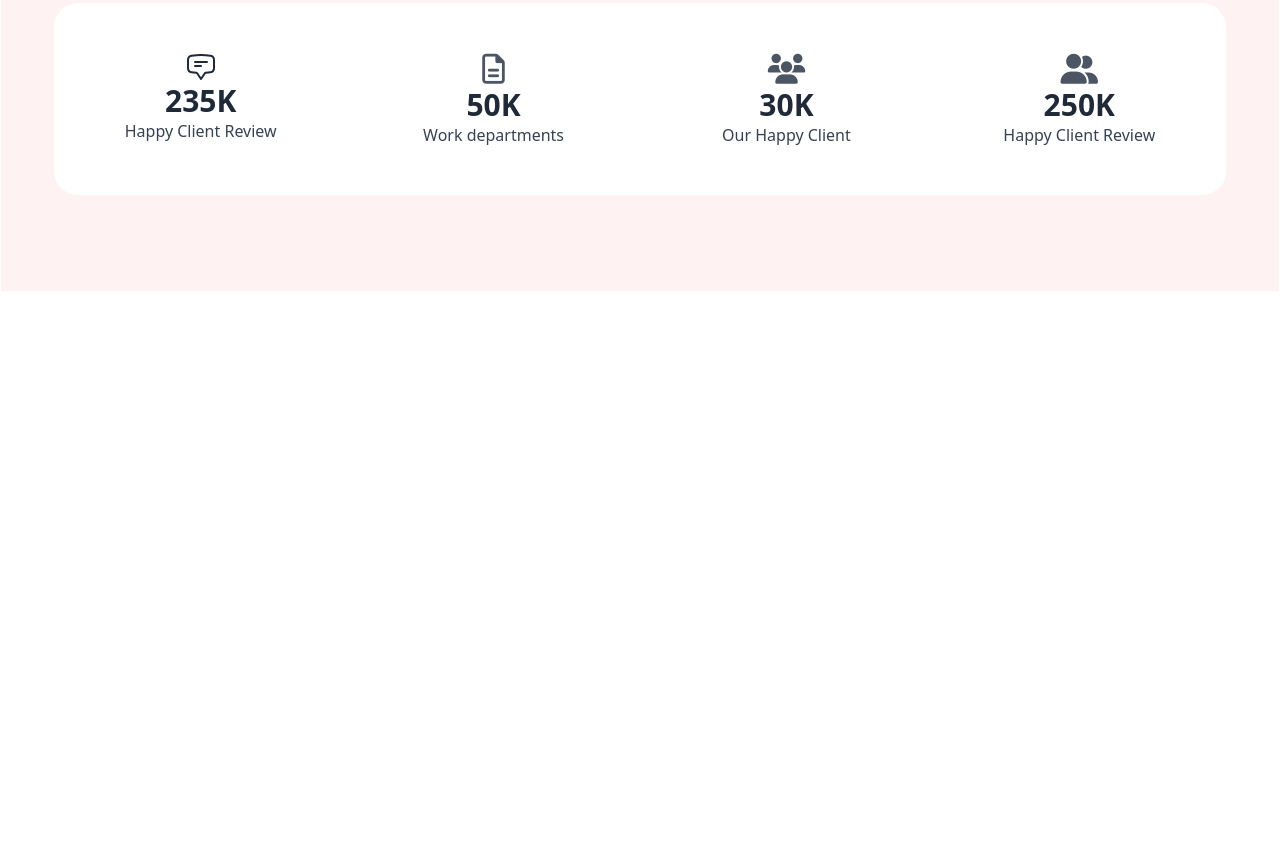
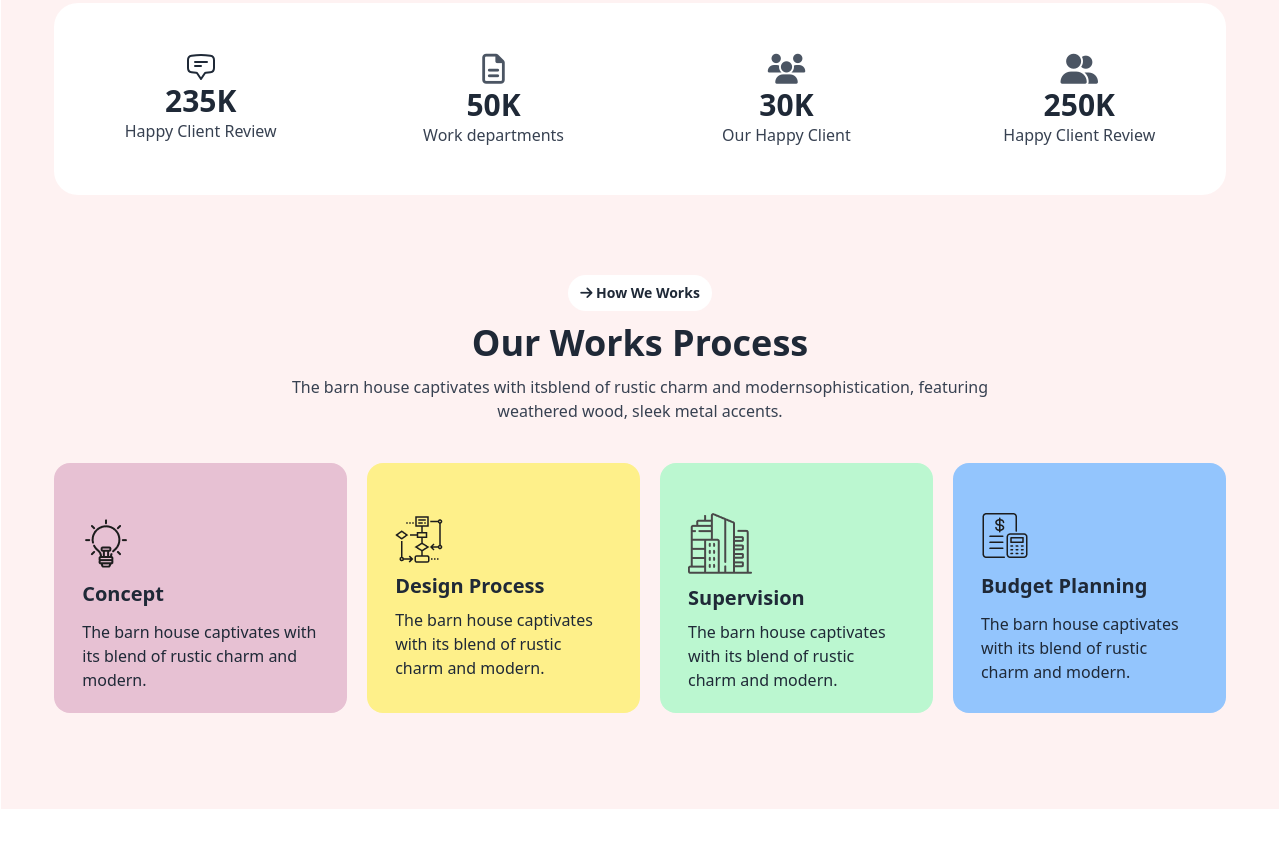
Before and after one commit to WebRiaz176/assignment-3, a plain HTML site: page index.html in a window 1280 px wide. Shown: the part 1522-2364 px from the top of the page. Before the commit the page ends 1846 px from the top, so only its background shows below. Drawn offline with nearby package versions, Linux system fonts and the light colour scheme.

Commit message:
another-part added

```diff
--- a/index.html
+++ b/index.html
@@ -256,6 +256,69 @@
 
     <!--Total count end-->
 
+    <!-- our work process starrts here-->
+
+     <div class="w-11/12 mx-auto  mt-20 ">
+        <!-- content -->
+        <div class="w-full space-y-3">
+            <div class="flex justify-center items-center">
+
+              <button class="px-3 bg-white py-2 font-bold rounded-full capitalize text-sm"> <i class="fa-solid fa-arrow-right"></i> How We Works</button>
+            </div>
+             <h2 class="text-4xl font-black manrope-font text-center">Our Works Process</h2>
+             <p class="text-base text-gray-700 text-center lg:w-[60%] m-auto">The barn house captivates with itsblend of rustic charm and modernsophistication, featuring weathered wood, sleek metal accents.</p>
+
+        </div>
+
+        <!-- boxses -->
+        <div class="grid lg:grid-cols-4 space-x-5 space-y-5 mt-5">
+            <!-- box1 -->
+            <div class="bg-[#E7C1D3] h-[250px] rounded-2xl space-y-3 p-7 mt-5 w-[95%] lg:w-full ml-5 lg:ml-0 ">
+
+                <div class="mt-7">
+                    <img src="../assets/concept.png" alt="">
+                   <h3 class="text-xl font-extrabold pt-3">Concept</h3>
+                   <p class="pt-3">The barn house captivates with its blend of rustic charm and modern.</p>
+                </div>
+
+            </div>
+            <!-- box2 -->
+            <div class="bg-yellow-200 h-[250px] rounded-2xl space-y-3 p-7">
+
+                <div class="mt-6">
+                    <img src="../assets/flow-chart.png" alt="">
+                    <h3 class="text-xl font-extrabold pt-2">Design Process</h3>
+                    <p class="pt-2">The barn house captivates with its blend of rustic charm and modern.</p>
+                </div>
+
+            </div>
+            <!-- box3 -->
+            <div class="bg-green-200 h-[250px] rounded-2xl space-y-3 p-7">
+
+               <div class="mt-5">
+                <img src="../assets/commercial.png" alt="">
+                <h3 class="text-xl font-extrabold pt-2">Supervision</h3>
+                <p class="pt-2">The barn house captivates with its blend of rustic charm and modern.</p>
+               </div>
+
+            </div>
+            <!-- box4 -->
+            <div class="bg-blue-300 h-[250px] rounded-2xl space-y-3 p-7">
+                <div class="mt-5">
+                    <img src="../assets/budget-planning.png" alt="">
+                    <h3 class="text-xl font-extrabold pt-3">Budget Planning</h3>
+                    <p class="pt-3">The barn house captivates with its blend of rustic charm and modern.</p>
+                </div>
+
+            </div>
+
+        </div>
+    </div>
+
+<!-- our work process ends here-->
+
+
+
 
 
 
```
